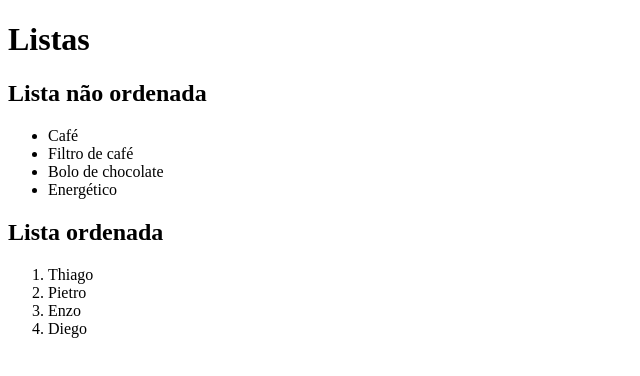
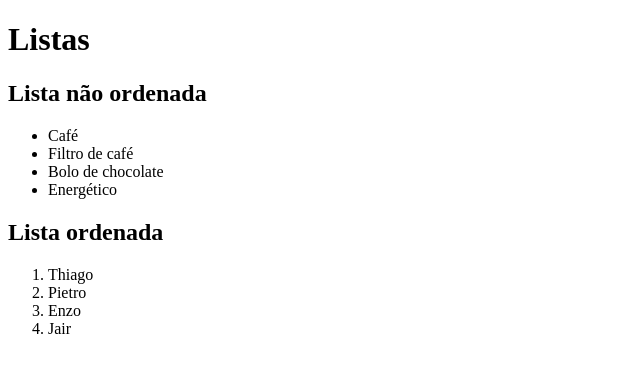
Before and after one commit to thiago-rocha-dev/aula-lista, a plain HTML site: page index.html in a window 1280 px wide. Shown: the full height of the page, 0-640 px from the left. Drawn offline with Linux system fonts and the light colour scheme.

Commit message:
Mudando Diego para Jair

```diff
--- a/index.html
+++ b/index.html
@@ -22,7 +22,7 @@
         <li>Thiago</li>
         <li>Pietro</li>
         <li>Enzo</li>
-        <li>Diego</li>
+        <li>Jair</li>
     </ol>
     </body>
 </html>
```
